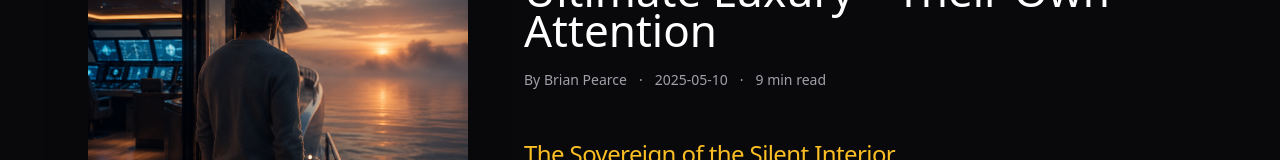
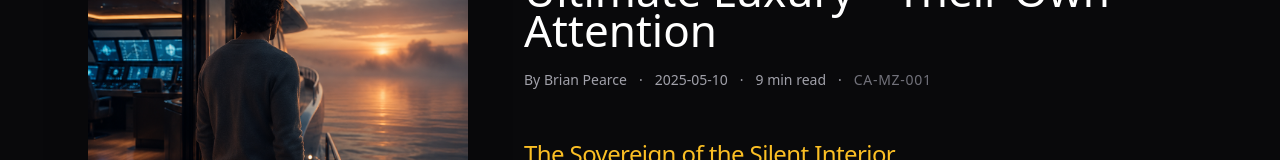
Before and after one commit to Caelverum/caelverum-archives, a Next.js app: page /articles/mind-zillionaires in a window 1280 px wide. Shown: the part 264-424 px from the top of the page. Built offline with nearby package versions, Linux system fonts and the light colour scheme.

Commit message:
Update page.tsx

```diff
--- a/app/articles/[slug]/page.tsx
+++ b/app/articles/[slug]/page.tsx
@@ -18,6 +18,7 @@ type Article = {
   cover: string;
   excerpt: string;
   content: string;
+  archiveCode?: string;
 };
 
 function getArticle(slug: string): Article | null {
@@ -40,6 +41,7 @@ function getArticle(slug: string): Article | null {
     cover: data.cover || '',
     excerpt: data.excerpt || '',
     content,
+    archiveCode: data.archiveCode || '',
   };
 }
 
@@ -146,6 +148,12 @@ export default async function ArticlePage({ params }: { params: Promise<{ slug:
   <span>{article.date}</span>
   <span>·</span>
   <span>{article.readTime}</span>
+  {article.archiveCode && (
+    <>
+      <span>·</span>
+      <span className="tracking-wider text-zinc-500">{article.archiveCode}</span>
+    </>
+  )}
 </div>
 
             {/* Article Body */}
```
Lines whose indentation alone changed are shown as unchanged.
